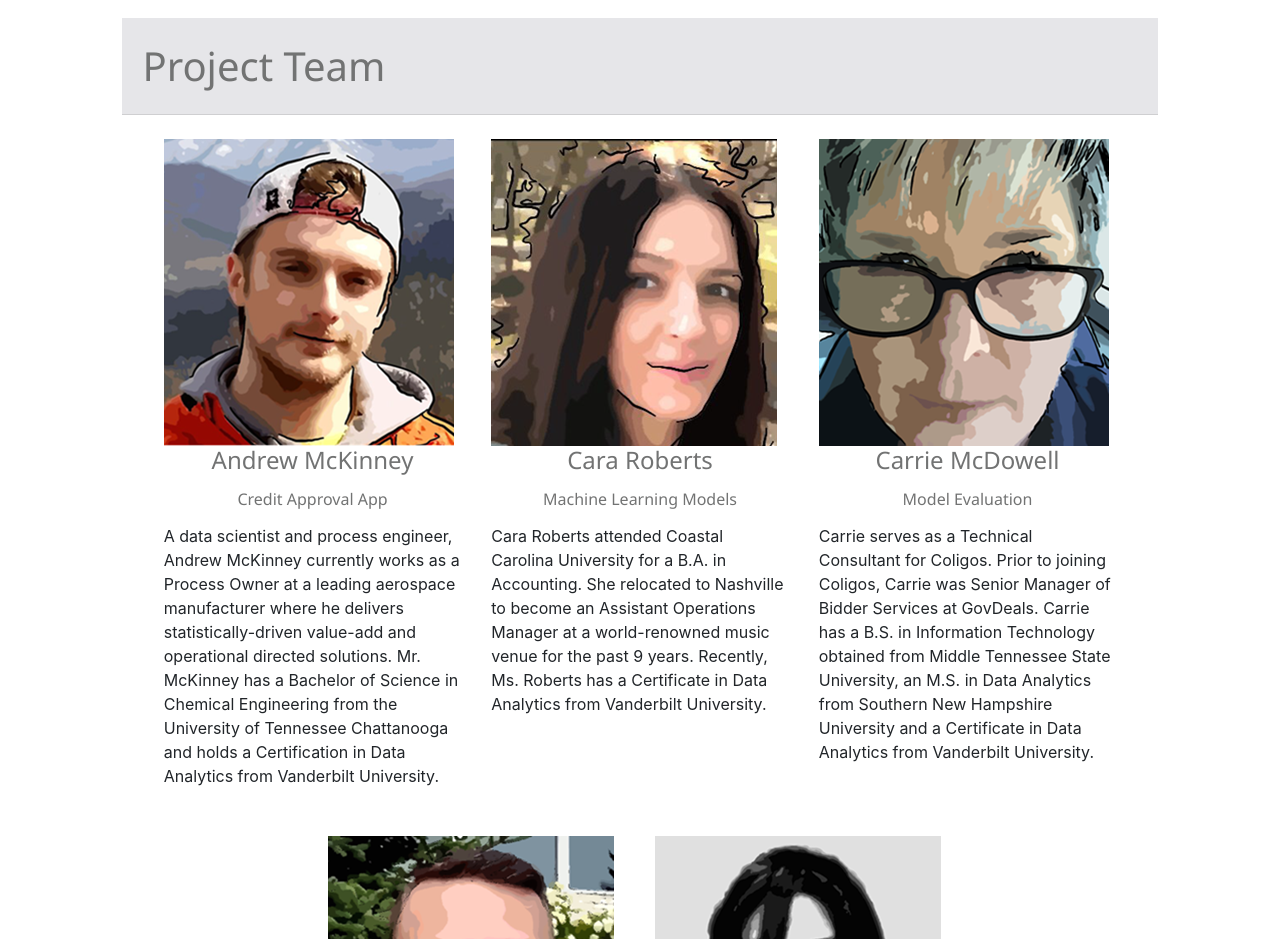
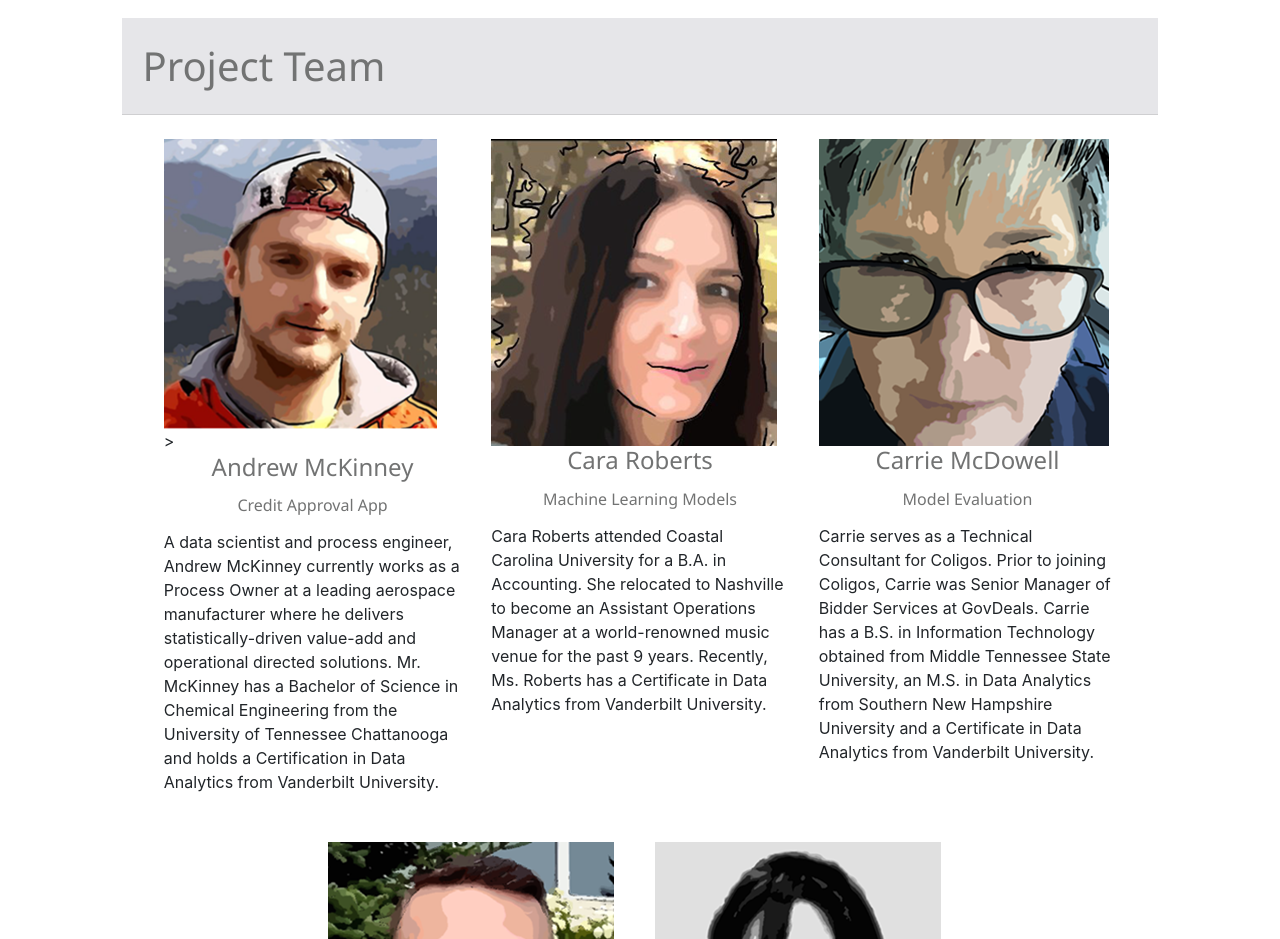
Before and after one commit to dwinton5/dwinton5.github.io, a plain HTML site: page about_us.html in a window 1280 px wide. Shown: the part 860-1799 px from the top of the page. Drawn offline with nearby package versions, Linux system fonts and the light colour scheme.

Commit message:
Update about_us.html

```diff
--- a/about_us.html
+++ b/about_us.html
@@ -192,7 +192,7 @@
     <div class="row justify-content-center">
     <div class="col-lg-3 col-sm-12 col-xs-12 padding">
       <div class="image-wrapper float-center pr-4">
-        <img src="../Images/About_us1a.png" alt="image1">
+        <img src="../Images/About_us1a.png" alt="image1" class="img-fluid mx-auto d-block">>
       </div>
       <div class="single-post-content-wrapper">
         <h4 class="text-center">Andrew McKinney</h4>
```
